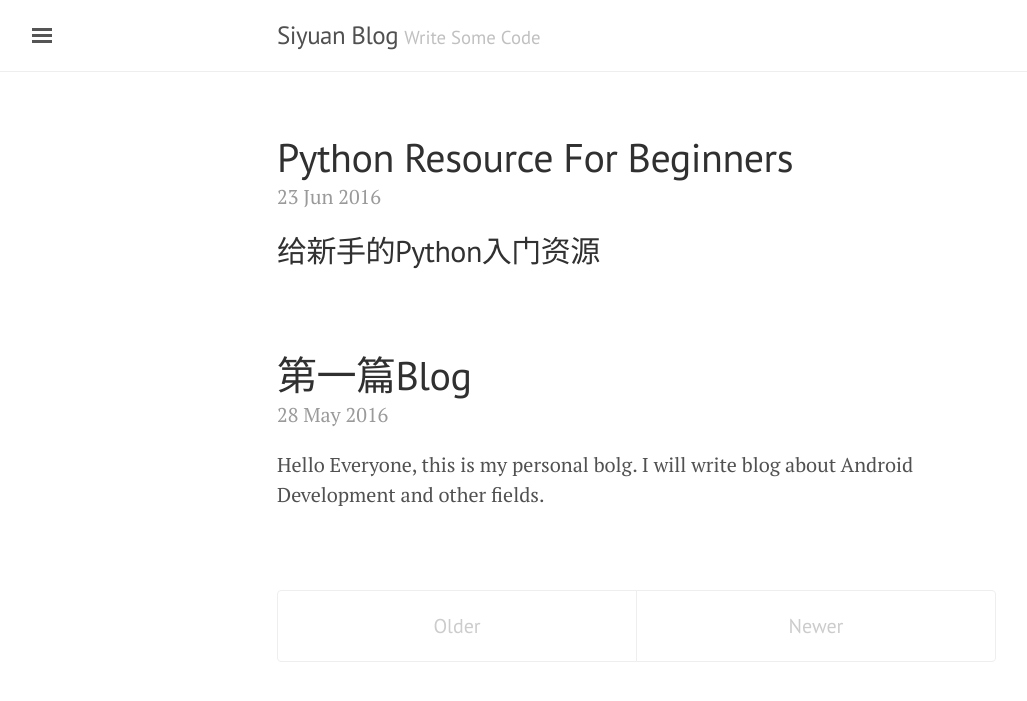
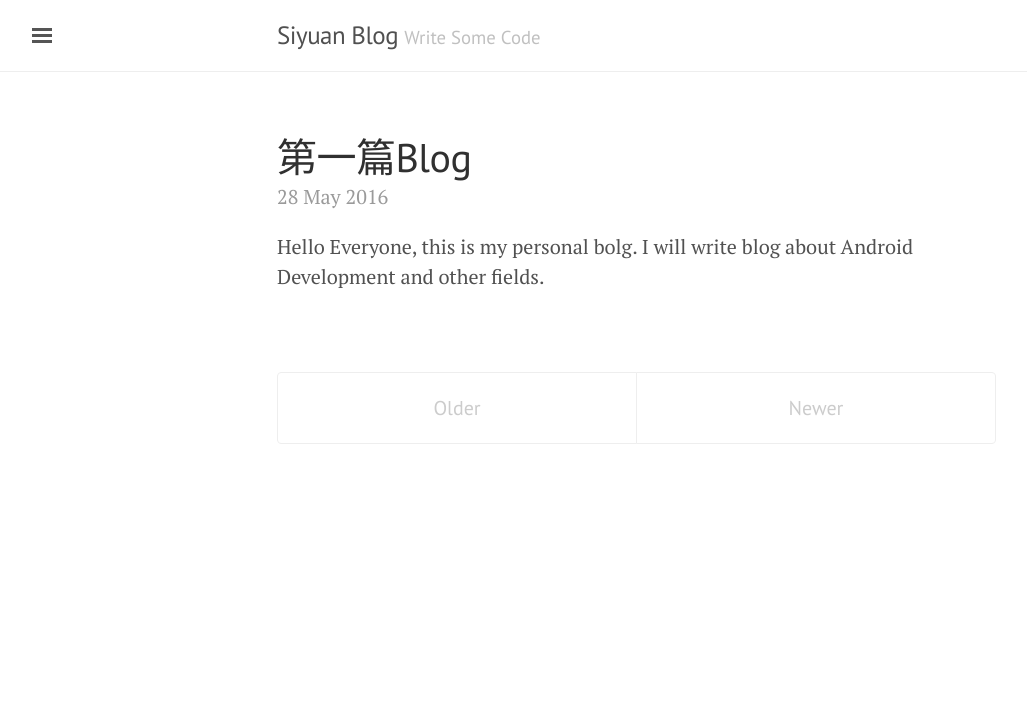
Before and after one commit to smy20011/smy20011.github.io, a Jekyll site: the page built from index.html, in a window 1280 px wide. Shown: the top 701 px of the page, without its empty margins (3-1030 px from the left). Built offline with Jekyll 4.4.1, drawn with Linux system fonts in a browser that asks for light colours; the list of posts is cut into pages by our own code; part of the change alters nothing that is shown.

Commit message:
Updated 2016-06-23-python-learn-resources.md

```diff
--- a/_posts/2016-06-23-python-learn-resources.md
+++ b/_posts/2016-06-23-python-learn-resources.md
@@ -1,7 +1,14 @@
 ---
-published: true
+published: false
 title: Python Resource For Beginners
 categories: programming
 layout: post
+tags: ''
 ---
-## 给新手的Python入门资源
+## 为什么要学Python
+
+在现在，编程不仅是程序员专属的技能，而是每个人都应该或多或少掌握的技能。任何人的工作，都几乎不能离开互联网，离不开计算机。在每天的工作中，你是否会对重复的工作感到厌烦：重复的打开表格，更改数字，提交报表。每天干的事情都相似，却占用了你大部分的时间，让你身心疲累。有没有想过花几个小时写就的小程序，可以在一分钟以内完成平常一个小时的任务，并比你平常完成的更好。如果不会编程，你只能做计算机的仆人，软件让你怎么干，只能怎么干。然而掌握程序思想之后，你能做计算机的主人，可以命令计算机，让他干你想干的事情。对于初学者，我推荐他们学习Python。
+
+Python这门语言生于1989年，在设计之初，这门语言就着重强调简单，清晰。在Python编程语言中，有一个重要的格言“用一种方法，最好是只有一种方法来做一件事”。如果你遵循了python的开发守则，那么最好的python开发者和初学者写出来的代码看起来也是一样的清晰。相较于诘屈聱牙的C／C++／Java，Python是最适合初学者的语言。普通人大概花一周时间可以掌握Python的基本语法，剩下的时间就是把玩各种库了。
+
+## 学习Python的历程
```
